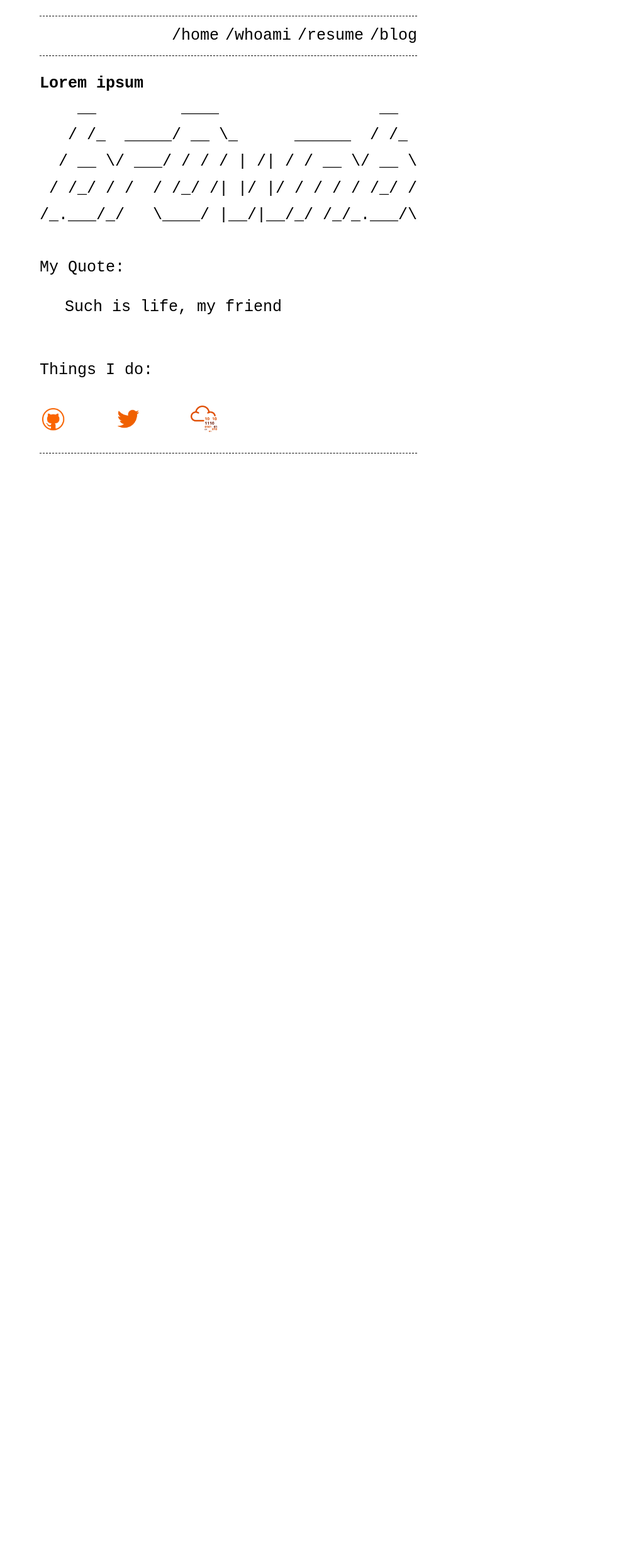
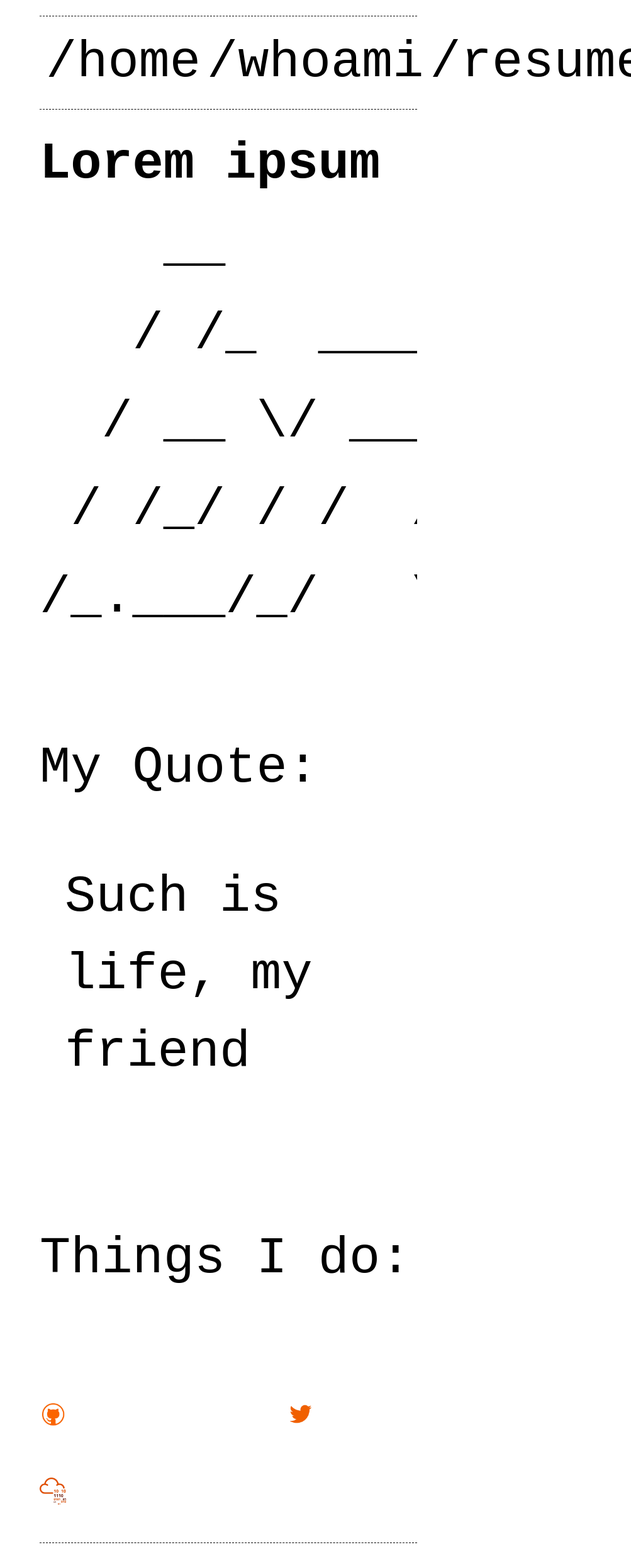
Before and after one commit to br0wnboi/test-website, a Jekyll site: the page built from index.md, in a window 1280 px wide. Shown: the whole page at 63% size, without its empty margins (277-1280 px from the left). Built offline with Jekyll 4.4.1, drawn with Linux system fonts in a browser that asks for light colours; before the commit the page ends 900 px from its top, so only the background shows below that.

Commit message:
Update base.scss

```diff
--- a/_sass/base.scss
+++ b/_sass/base.scss
@@ -5,7 +5,7 @@
  * Style variables
  */
 $base-font-family:     'Source Code Pro', monospace !default;
-$base-font-size:       25px !default;
+$base-font-size:       82px !default;
 $mobile-font-size:     12px !default;
 $base-line-height:     1.5 !default;
 $container-width:      90% !default;
```
